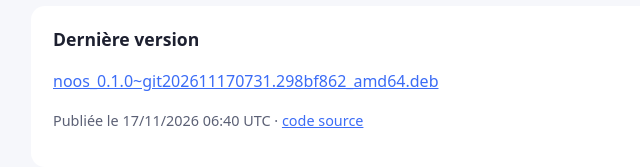
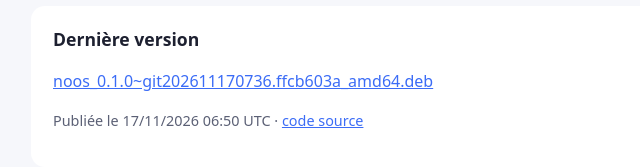
Before and after one commit to Chomiam/noos-de, a plain HTML site: page index.html in a window 1280 px wide. Shown: the part 579-746 px from the top of the page, 229-869 px from the left. Drawn offline with Linux system fonts and the light colour scheme.

Commit message:
Dépôt APT : noos_0.1.0~git202611170736.ffcb603a_amd64.deb

```diff
--- a/index.html
+++ b/index.html
@@ -43,8 +43,8 @@ sudo apt install noos</pre>
 
   <section>
     <h2>Dernière version</h2>
-    <p><a href="pool/main/n/noos/noos_0.1.0~git202611170731.298bf862_amd64.deb">noos_0.1.0~git202611170731.298bf862_amd64.deb</a></p>
-    <p class="muted">Publiée le 17/11/2026 06:40 UTC · <a href="https://github.com/Chomiam/noos-de">code source</a></p>
+    <p><a href="pool/main/n/noos/noos_0.1.0~git202611170736.ffcb603a_amd64.deb">noos_0.1.0~git202611170736.ffcb603a_amd64.deb</a></p>
+    <p class="muted">Publiée le 17/11/2026 06:50 UTC · <a href="https://github.com/Chomiam/noos-de">code source</a></p>
   </section>
 </main>
 </body>
```
Also changed, not shown: 9 other files.
